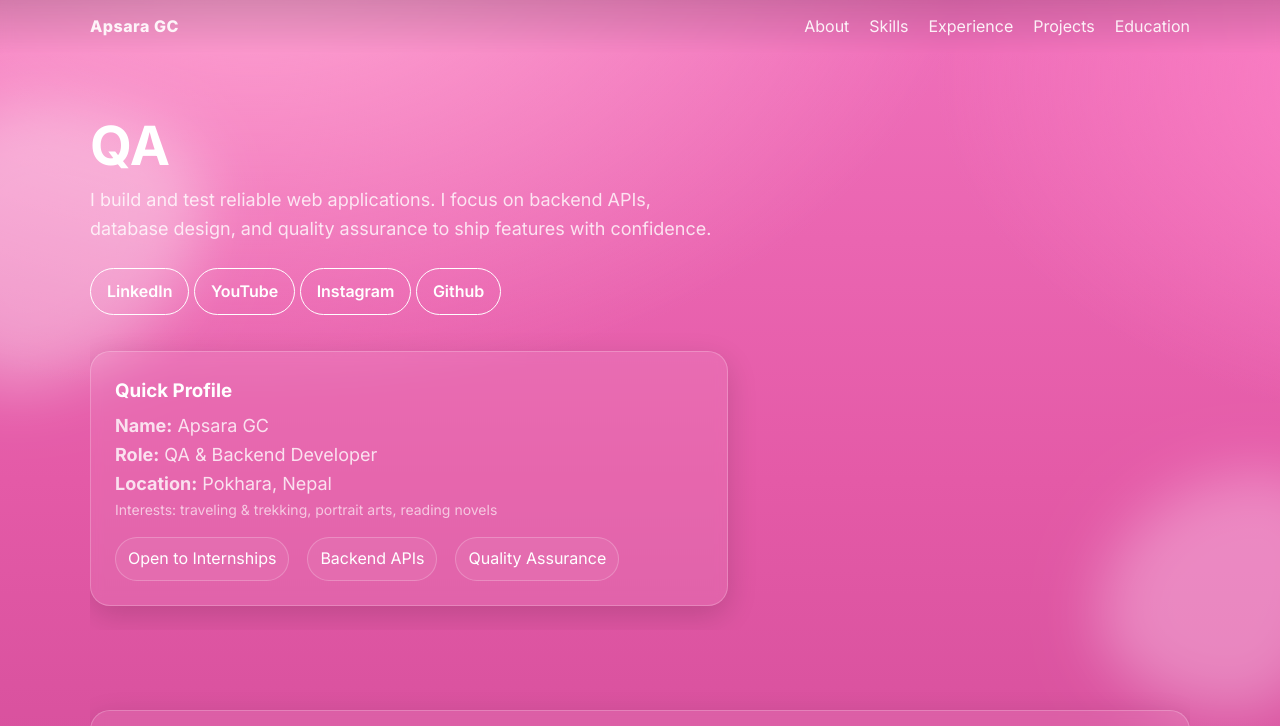
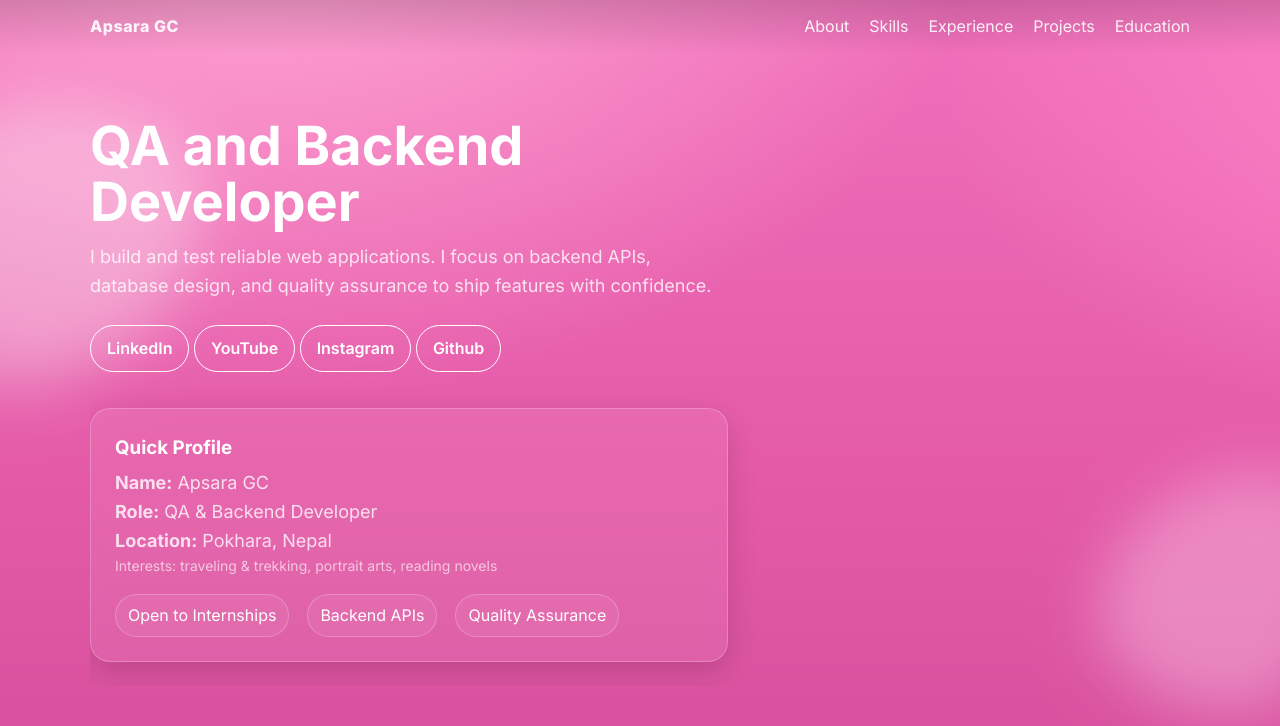
Before and after one commit to ApsaraGC/Apsara-GC, a plain HTML site: page index.html in a window 1280 px wide. Shown: the top 726 px of the page. Drawn offline with Linux system fonts and the light colour scheme.

Commit message:
Update index.html

```diff
--- a/index.html
+++ b/index.html
@@ -122,7 +122,7 @@ footer { padding: 40px 0 60px; text-align: center; color: var(--muted); }
   <!-- HERO -->
   <section class="hero">
     <div>
-      <h1 class="reveal">QA </h1>
+      <h1 class="reveal">QA and Backend Developer</h1>
       <p class="reveal" style="transition-delay:.08s">I build and test reliable web applications. I focus on backend APIs, database design, and quality assurance to ship features with confidence.</p>
       <div class="reveal" style="transition-delay:.12s">
         <a class="btn" href="https://www.linkedin.com/in/apsara-gc-3b6889279/" target="_blank">LinkedIn</a>
@@ -172,6 +172,8 @@ footer { padding: 40px 0 60px; text-align: center; color: var(--muted); }
             <span class="tag">Java</span>
             <span class="tag">C# / .NET</span>
             <span class="tag">Laravel (PHP)</span>
+            <span class="tag">Spring Boot (Java)</span>
+
           </div>
         </div>
         <div class="card reveal" style="padding:18px;">
```
